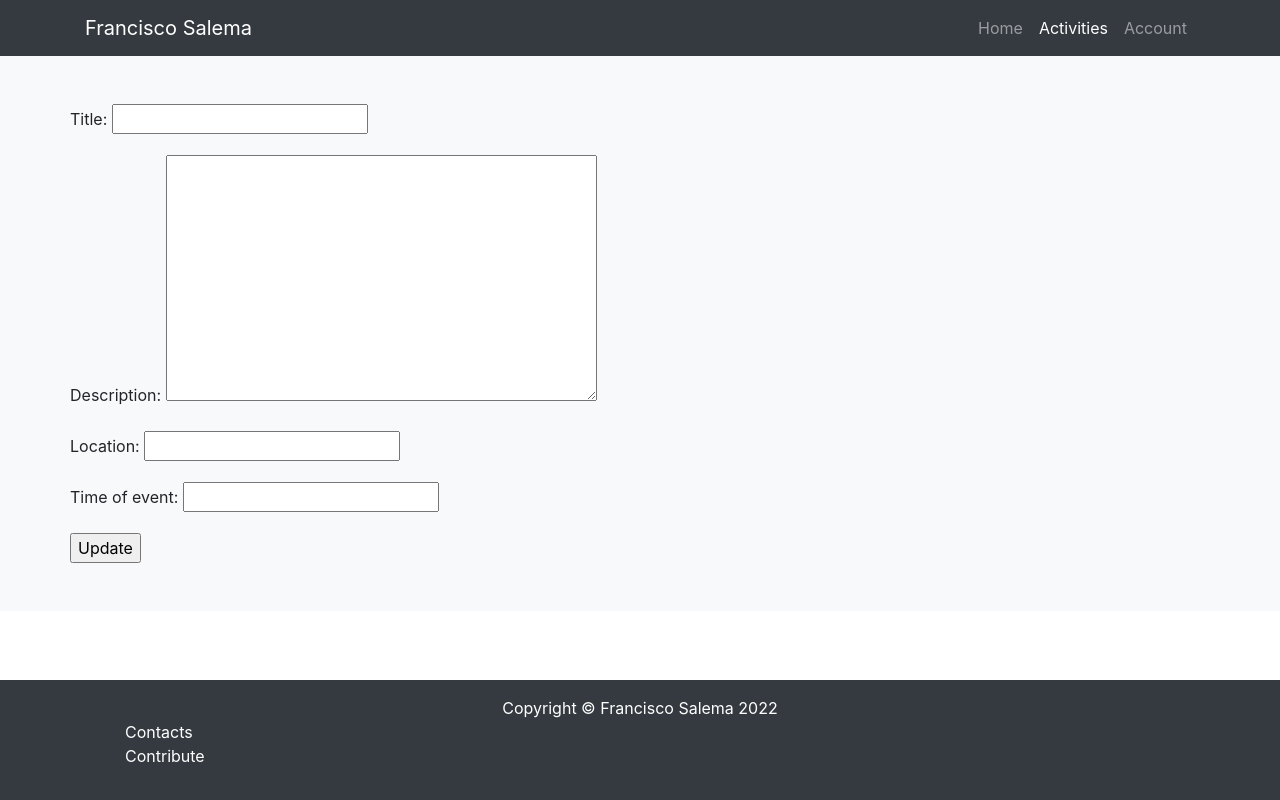
After one commit to fsalemag/django_app, a Django app: page /activities/create in a window 1280 px wide. The commit adds this page. Run offline with Django 3.2, Linux system fonts and the light colour scheme; some libraries are stand-ins or nearby versions.

Commit message:
Add create activity

```diff
--- /dev/null
+++ b/activities/templates/activities/create-activity.html
@@ -0,0 +1,20 @@
+{% extends "activities/base.html" %}
+
+{% block body %}
+
+    <main role="main">
+        <div class="album py-5 bg-light">
+            <div class="container">
+                <div class="row">
+                    <form method="post">{% csrf_token %}
+                        {{ form.as_p }}
+                        <input type="submit" value="Update">
+                    </form>
+
+
+                </div>
+            </div>
+        </div>
+
+    </main>
+{% endblock %}
--- a/activities/urls.py
+++ b/activities/urls.py
@@ -1,9 +1,10 @@
 from django.urls import path
-from .views import ActivityView, CategoryView, ActivityDetailView, ActivityEditDetailView
+from .views import ActivityView, CategoryView, ActivityDetailView, ActivityEditDetailView, ActivityCreateView
 
 urlpatterns = [
-        path("", CategoryView.as_view(), name="activities-index"),
-        path("category/<category>", ActivityView.as_view(), name='activities-category'),
-        path("category/<category>/<pk>", ActivityDetailView.as_view(), name='activities-detail'),
-        path("category/<category>/<pk>/edit", ActivityEditDetailView.as_view(), name='activities-edit-detail'),
+    path("", CategoryView.as_view(), name="activities-index"),
+    path("category/<category>", ActivityView.as_view(), name='activities-category'),
+    path("category/<category>/<pk>", ActivityDetailView.as_view(), name='activities-detail'),
+    path("category/<category>/<pk>/edit", ActivityEditDetailView.as_view(), name='activities-edit-detail'),
+    path("create", ActivityCreateView.as_view(), name='activities-create'),
 ]
--- a/activities/views.py
+++ b/activities/views.py
@@ -1,7 +1,7 @@
 from django.shortcuts import render, redirect
 from django.views.generic.list import ListView
 from django.views.generic import DetailView
-from django.views.generic.edit import UpdateView
+from django.views.generic.edit import UpdateView, CreateView
 from django.urls import reverse_lazy, reverse
 
 from .models import Activity, Category
@@ -19,12 +19,20 @@ class ActivityView(ListView):
     # ordering = ['-date_posted']
 
 
-
-
 class ActivityDetailView(DetailView):
     model = Activity
     template_name = "activities/activity-detail.html"
 
+    # ordering = ['-date_posted']
+
+
+class ActivityCreateView(CreateView):
+    model = Activity
+    template_name = "activities/create-activity.html"
+
+    fields = [
+        'title', 'description', 'location', 'time_of_event'
+    ]
     # ordering = ['-date_posted']
 
 
--- a/home/templates/home/base.html
+++ b/home/templates/home/base.html
@@ -80,7 +80,7 @@
                                 <div class="dropdown-divider"></div>
 
                                 <a class="dropdown-item" href="{% url 'users-profile' %}">My Activities</a>
-                                <a class="dropdown-item" href="{% url 'users-profile' %}">Create Activity</a>
+                                <a class="dropdown-item" href="{% url 'activities-create' %}">Create Activity</a>
 
 
                                 <!-- Logout -->
```
